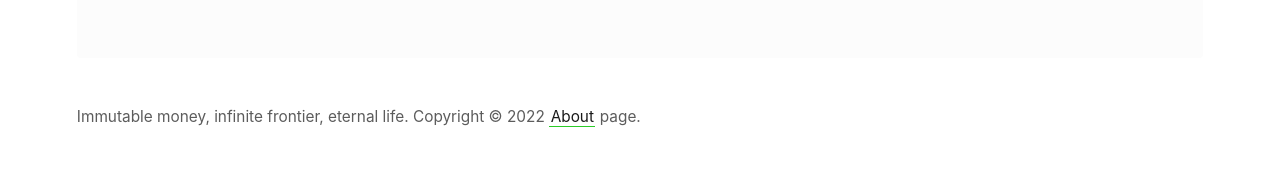
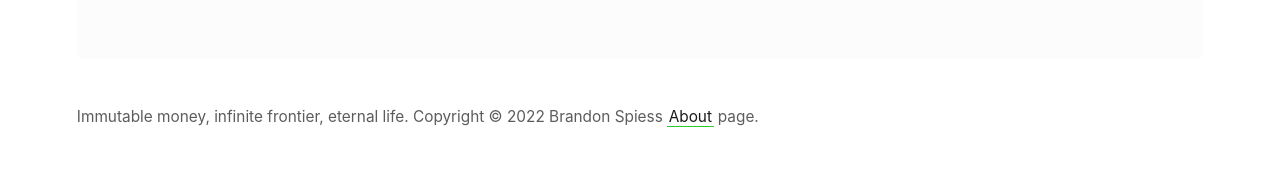
Before and after one commit to astravant/digitalgarden, a Jekyll site: the page built from _notes/consistency.md, in a window 1280 px wide. Shown: the part 1222-1416 px from the top of the page. Built offline with Jekyll 4.4.1, drawn with Linux system fonts in a browser that asks for light colours.

Commit message:
Update footer.html

```diff
--- a/_includes/footer.html
+++ b/_includes/footer.html
@@ -1 +1 @@
-Immutable money, infinite frontier, eternal life. Copyright © 2022 <a class="internal-link" href="/about">About</a> page.
+Immutable money, infinite frontier, eternal life. Copyright © 2022 Brandon Spiess <a class="internal-link" href="/about">About</a> page.
```
